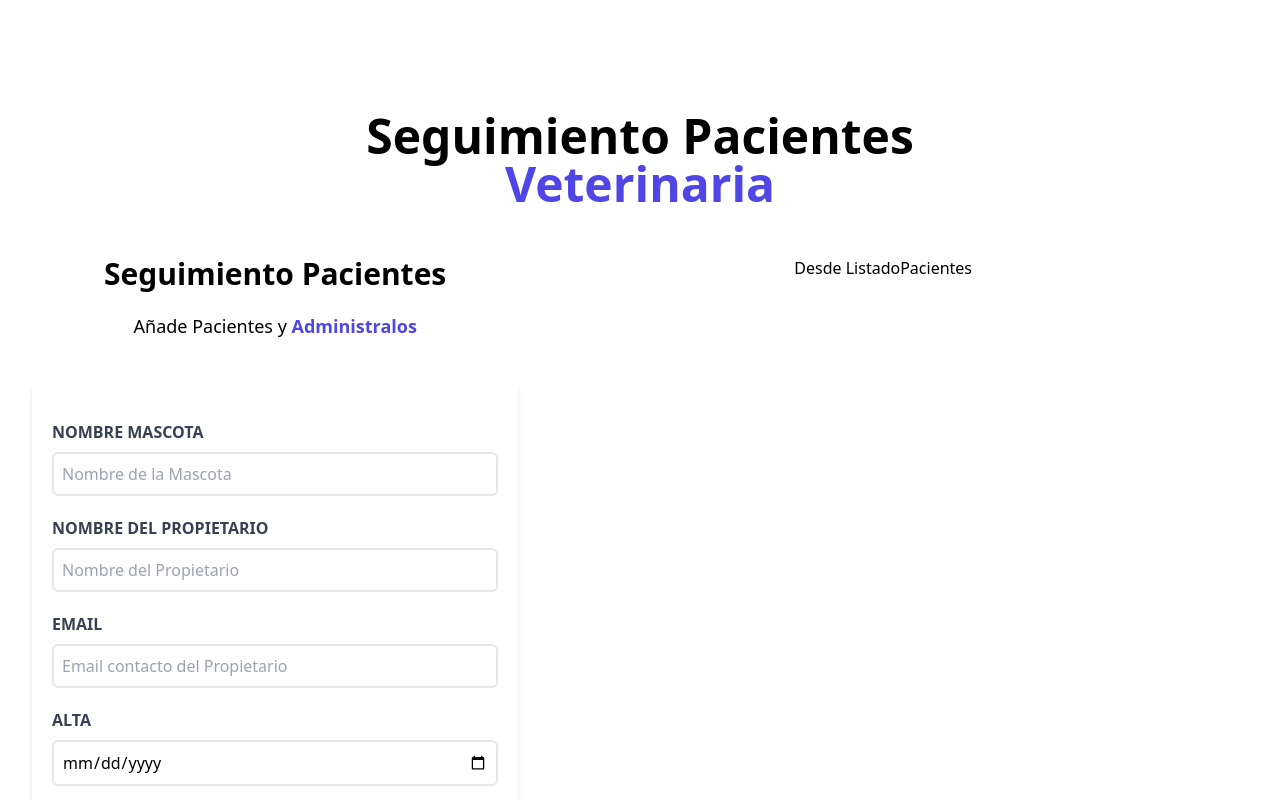
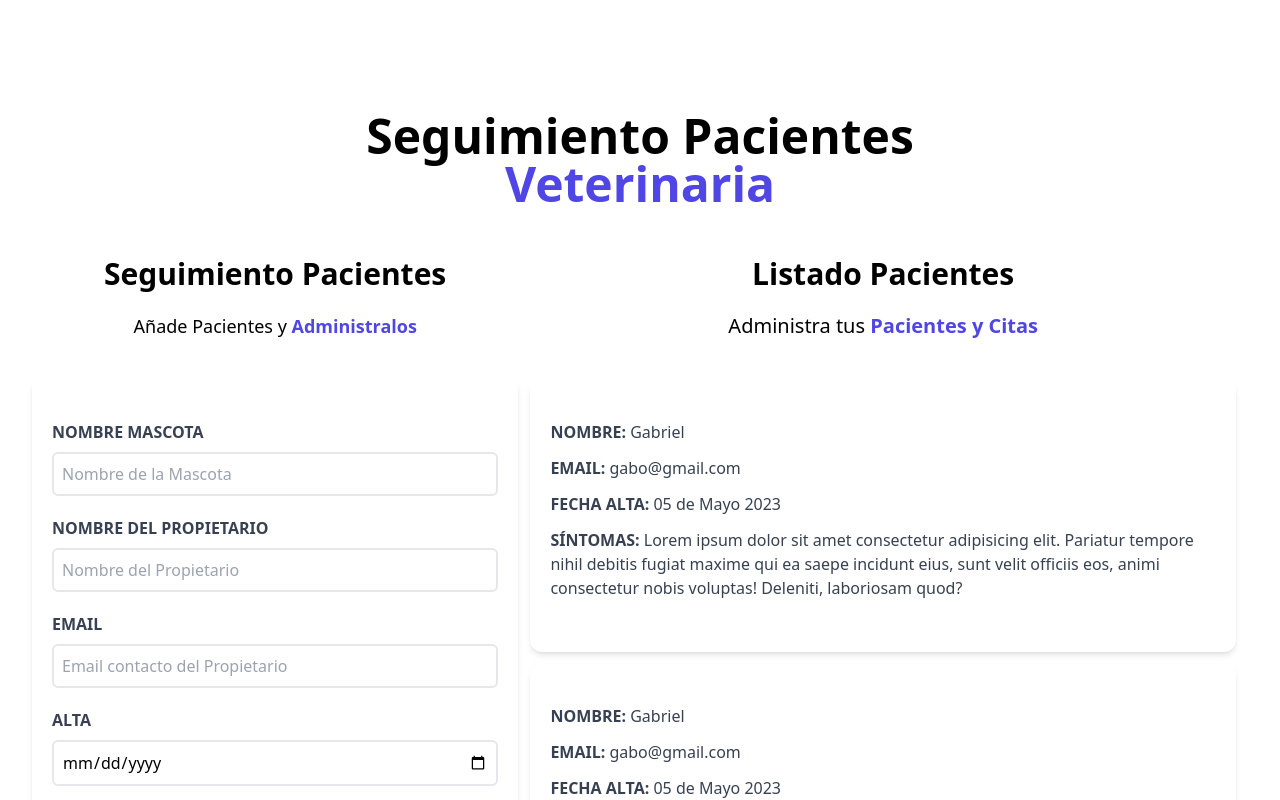
Before and after one commit to PeterGabrielVE/citas-react, a React (Vite) app: page / in a window 1280 px wide. Shown: the top 800 px of the page. Built offline with nearby package versions, Linux system fonts and the light colour scheme.

Commit message:
creando listado pacientes

```diff
--- a/src/components/ListadoPacientes.jsx
+++ b/src/components/ListadoPacientes.jsx
@@ -1,10 +1,20 @@
+import Paciente from "./Paciente";
 
-
-function ListadoPacientes(){
+const ListadoPacientes = () =>{
 
     return (
-        <div className="w-1/2 lg:w-3/5">
-            <h1>Desde ListadoPacientes</h1>
+        <div className="w-1/2 lg:w-3/5 text-left h-screen overflow-y-auto">
+
+            <h2 className="font-black text-3xl text-center">Listado Pacientes</h2>
+            <p className="text-xl mt-5 mb-10 text-center">
+                Administra tus {''}
+                <span className="text-indigo-600 font-bold text-xl">Pacientes y Citas</span>
+            </p>
+            <Paciente />
+            <Paciente />
+            <Paciente />
+            <Paciente />
+
         </div>
     )
 }
--- /dev/null
+++ b/src/components/Paciente.jsx
@@ -0,0 +1,21 @@
+
+const Paciente = () => {
+  return (
+        <div className="m-3 bg-white shadow-md px-5 py-10 rounded-xl">
+            <p className="font-bold mb-3 text-gray-700 uppercase">Nombre: {''}
+                <span className="font-normal normal-case">Gabriel</span>
+            </p>
+            <p className="font-bold mb-3 text-gray-700 uppercase">Email: {''}
+                <span className="font-normal normal-case">gabo@gmail.com</span>
+            </p>
+            <p className="font-bold mb-3 text-gray-700 uppercase">Fecha Alta: {''}
+                <span className="font-normal normal-case">05 de Mayo 2023</span>
+            </p>
+            <p className="font-bold mb-3 text-gray-700 uppercase">Síntomas: {''}
+                <span className="font-normal normal-case">Lorem ipsum dolor sit amet consectetur adipisicing elit. Pariatur tempore nihil debitis fugiat maxime qui ea saepe incidunt eius, sunt velit officiis eos, animi consectetur nobis voluptas! Deleniti, laboriosam quod?</span>
+            </p>
+        </div>
+  )
+}
+
+export default Paciente
```
